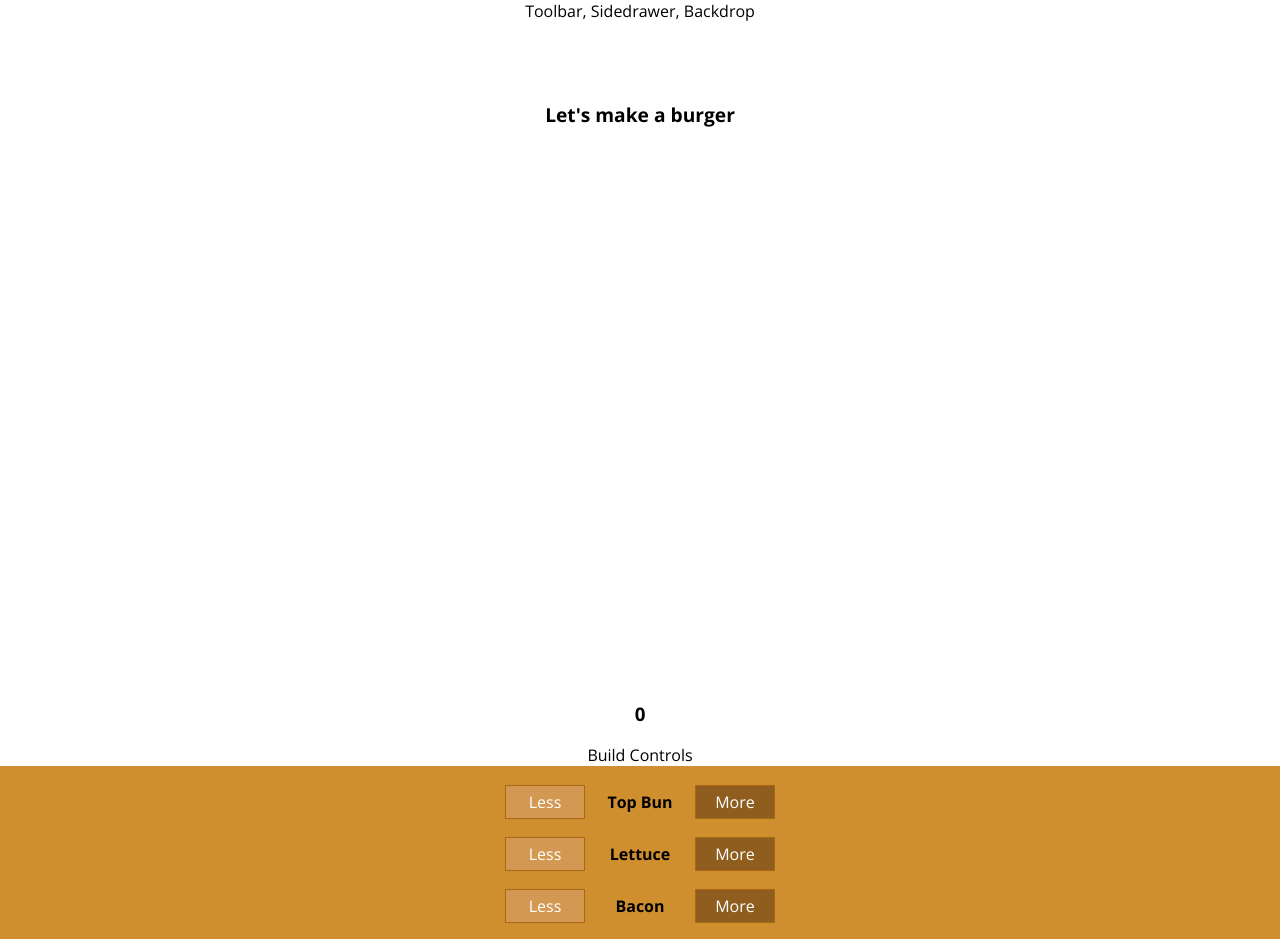
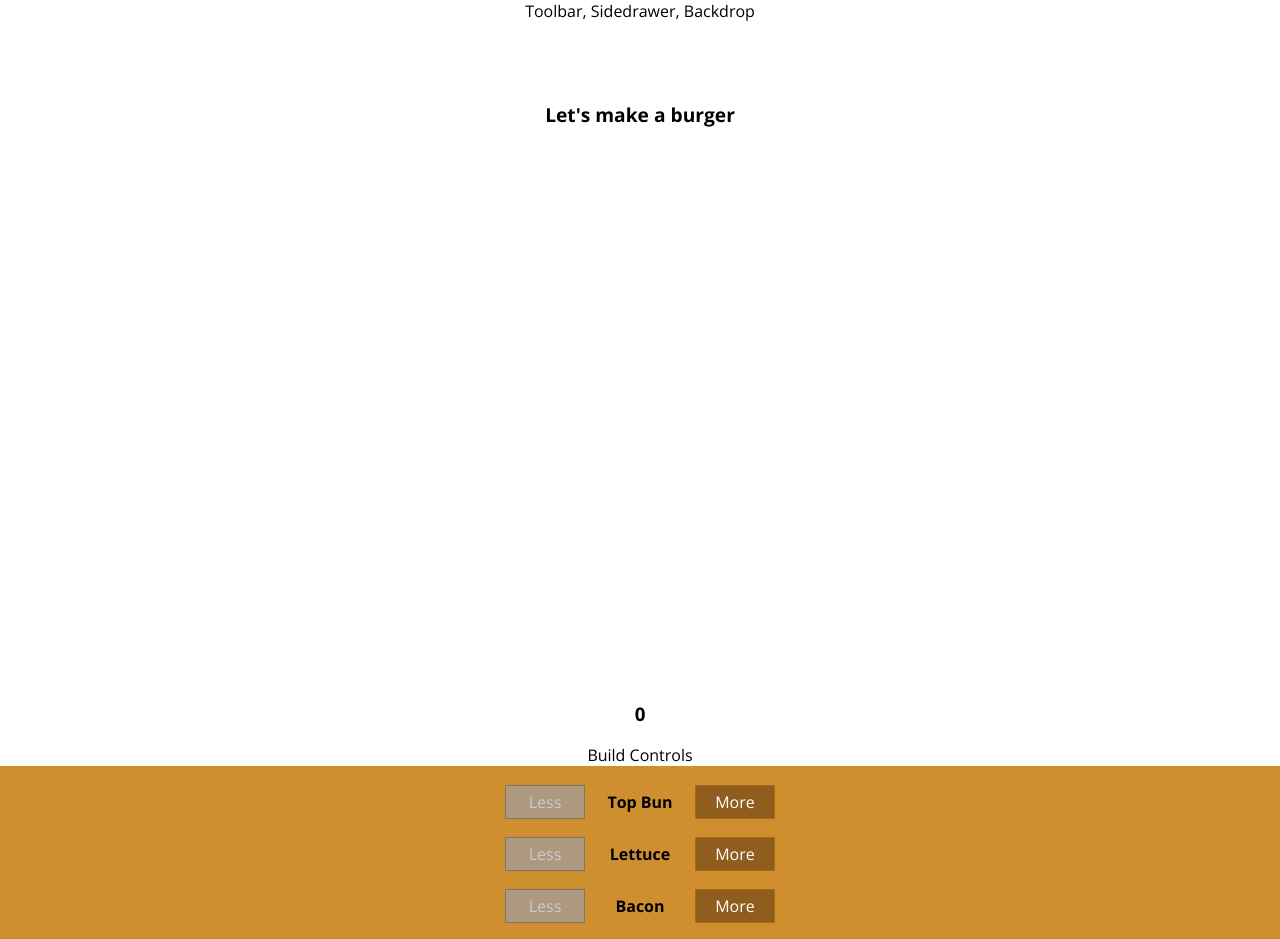
Before and after one commit to mkrabacher/react-burger-builder, a React (Create React App) app: page / in a window 1280 px wide. Shown: the top 939 px of the page. Built offline with nearby package versions, Linux system fonts and the light colour scheme.

Commit message:
disabling less button when no fixins of that type exist

```diff
--- a/src/components/Burger/BuildControls/BuildControl/BuildControl.js
+++ b/src/components/Burger/BuildControls/BuildControl/BuildControl.js
@@ -4,7 +4,7 @@ import './BuildControl.scss';
 
 const buildControl = (props) => (
   <div className='BuildControl'>
-    <button className='Less' onClick={props.less}>Less</button>
+    <button disabled={props.disabled} className='Less' onClick={props.less}>Less</button>
     <div className='Label'>{props.label}</div>
     <button className='More' onClick={props.more}>More</button>
   </div>
--- a/src/components/Burger/BuildControls/BuildControls.js
+++ b/src/components/Burger/BuildControls/BuildControls.js
@@ -15,6 +15,7 @@ const buildControls = (props) => (
   <div className='BuildControls'>
     {controls.map(fixin => {
       return <BuildControl
+        disabled={props.disabledInfo[fixin.type]}
         more={() => props.addFixinHandler(fixin.type)}
         less={() => props.removeFixinHandler(fixin.type)}
         type={fixin.type}
--- a/src/containers/BurgerBuilder/BurgerBuilder.js
+++ b/src/containers/BurgerBuilder/BurgerBuilder.js
@@ -33,17 +33,17 @@ class BurgerBuilder extends Component {
     updatedFixins[type] = updatedCount;
 
     const priceAddition = INGREDIENT_PRICES[type];
-    console.log('priceAddition: ', priceAddition)
     const oldPrice = this.state.totalPrice;
-    console.log('oldPrice: ', oldPrice)
     const newPrice = oldPrice + priceAddition;
-    console.log('newpirrce: ', newPrice)
 
     this.setState({fixins: updatedFixins, totalPrice: newPrice});
   }
 
   removeFixinHandler = (type) => {
     const oldCount = this.state.fixins[type];
+    if (oldCount <= 0 ) {
+      return;
+    }
     const updatedCount = oldCount - 1;
     const updatedFixins = {
       ...this.state.fixins
@@ -53,19 +53,25 @@ class BurgerBuilder extends Component {
     const priceDeduction = INGREDIENT_PRICES[type];
     const oldPrice = this.state.totalPrice;
     const newPrice = oldPrice - priceDeduction;
-    console.log('newpirrce: ', newPrice)
 
     this.setState({fixins: updatedFixins, totalPrice: newPrice});
   }
 
 
   render () {
+    const disabledInfo = {
+      ...this.state.fixins
+    }
+    for (let key in disabledInfo) {
+       disabledInfo[key] = this.state.fixins[key] > 0 ? false : true;
+    }
     return (
       <Aux>
         <Burger fixins={this.state.fixins}/>
         <h3>{this.state.totalPrice}</h3>
         <div>Build Controls</div>
         <BuildControls
+          disabledInfo={disabledInfo}
           addFixinHandler={this.addFixinHandler}
           removeFixinHandler={this.removeFixinHandler}/>
       </Aux>
```
